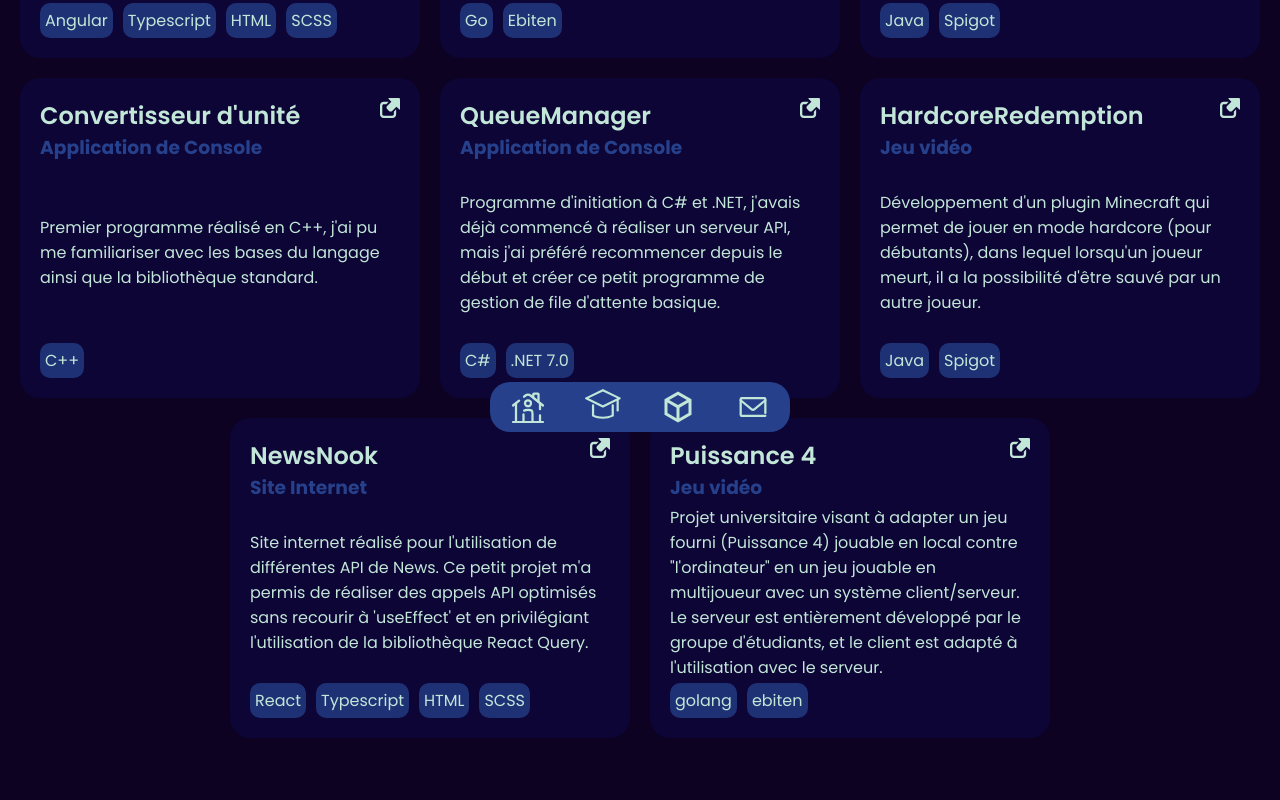
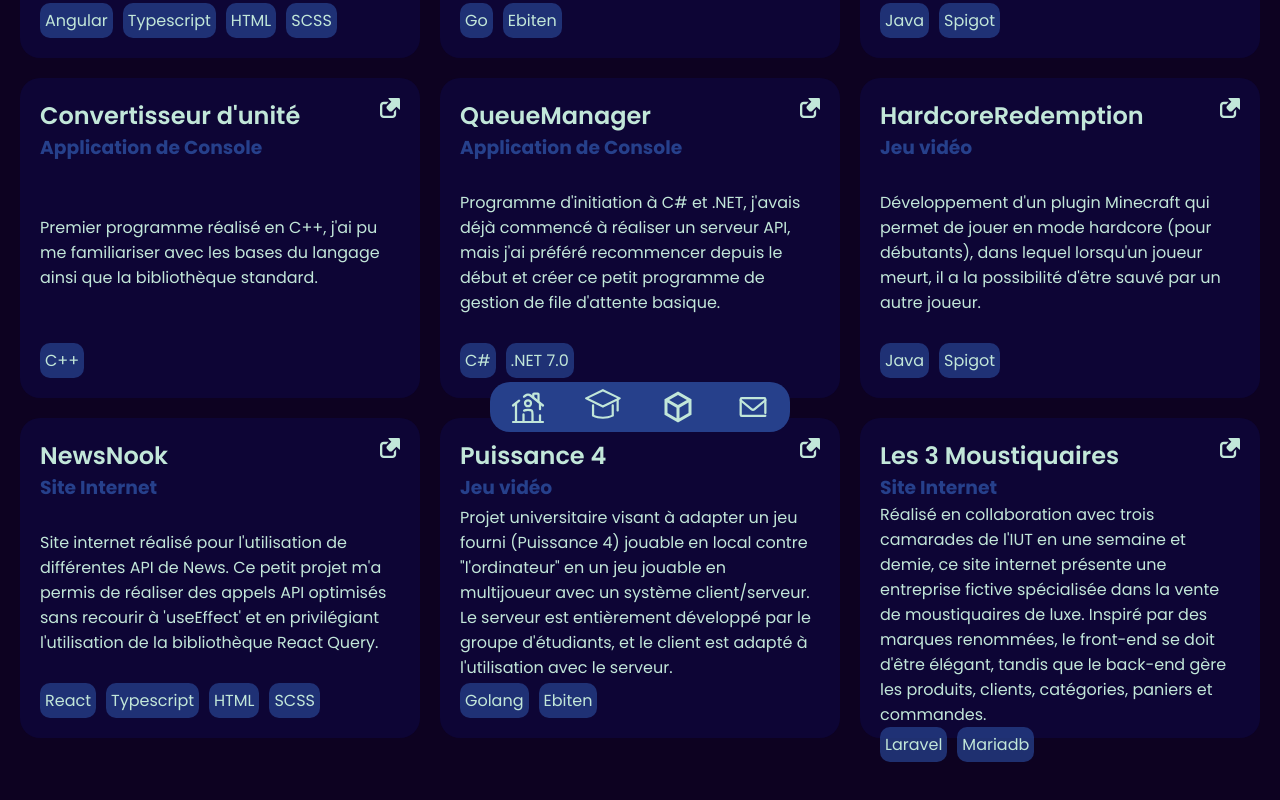
Before and after one commit to Mitotow/Portfolio, an Angular app: page /projects in a window 1280 px wide. Shown: the part 360-1160 px from the top of the page. Built offline with nearby package versions, Linux system fonts and the light colour scheme.

Commit message:
Fix a bug in skills page and add a project to the list

```diff
--- a/angular.json
+++ b/angular.json
@@ -100,5 +100,8 @@
         }
       }
     }
+  },
+  "cli": {
+    "analytics": false
   }
 }
--- a/data/projects.json
+++ b/data/projects.json
@@ -53,6 +53,13 @@
         "subtitle": "Jeu vidéo",
         "text": "Projet universitaire visant à adapter un jeu fourni (Puissance 4) jouable en local contre \"l'ordinateur\" en un jeu jouable en multijoueur avec un système client/serveur. Le serveur est entièrement développé par le groupe d'étudiants, et le client est adapté à l'utilisation avec le serveur.",
         "git": "https://gitlab.univ-nantes.fr/E224340Y/projet-puissance4",
-        "used": ["golang", "ebiten"]
+        "used": ["Golang", "Ebiten"]
+    },
+    {
+      "title": "Les 3 Moustiquaires",
+      "subtitle": "Site Internet",
+      "text": "Réalisé en collaboration avec trois camarades de l'IUT en une semaine et demie, ce site internet présente une entreprise fictive spécialisée dans la vente de moustiquaires de luxe. Inspiré par des marques renommées, le front-end se doit d'être élégant, tandis que le back-end gère les produits, clients, catégories, paniers et commandes.",
+      "git": "",
+      "used": ["Laravel", "Mariadb"]
     }
 ]
--- a/data/skills.json
+++ b/data/skills.json
@@ -36,7 +36,7 @@
     },
     {
         "iconClass": "devicon-git-plain colored",
-        "name": "git",
+        "name": "Git",
         "type": "tool"
     },
     {
--- a/src/app/skills-page/skills-page.component.html
+++ b/src/app/skills-page/skills-page.component.html
@@ -10,7 +10,7 @@
                     <span [textContent]="lang.name"></span>
                 </div>
             </div>
-            <div class="container--wiuse" style="animation-delay: 0.40s;">
+            <div class="container--wiuse" style="animation-delay: 0.4s;">
                 <h3>Outils</h3>
                 <div class="container--wiuse--use" *ngFor="let tool of tools">
                     <i [class]="tool.iconClass"></i>
@@ -18,7 +18,7 @@
                     <span [textContent]="tool.name"></span>
                 </div>
             </div>
-            <div class="container--wiuse" style="animation-delay: 0.60s;">
+            <div class="container--wiuse" style="animation-delay: 0.6s;">
                 <h3>Frameworks</h3>
                 <div class="container--wiuse--use" *ngFor="let fw of frameworks">
                     <i [class]="fw.iconClass"></i>
--- a/src/app/skills-page/skills-page.component.scss
+++ b/src/app/skills-page/skills-page.component.scss
@@ -20,7 +20,8 @@
             &--wiuse {
                 display: flex;
                 flex-flow: column nowrap;
-                width: 300px;
+                width: fit-content;
+                min-width: 300px;
                 gap: 2vh;
 
                 padding: 20px;
```
